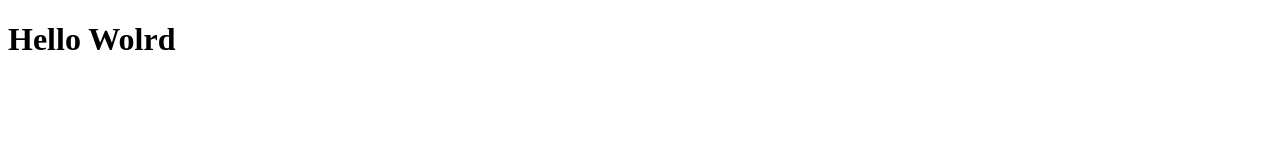
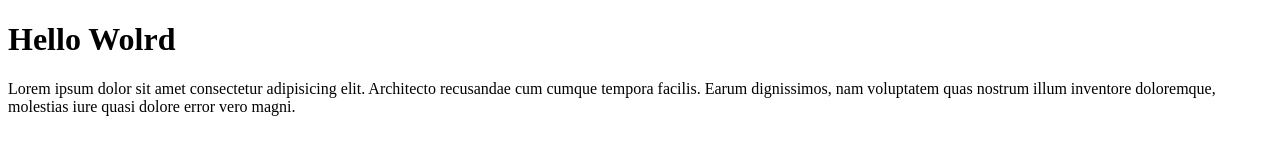
Before and after one commit to fikri47/git-test, a plain HTML site: page index.html in a window 1280 px wide. Drawn offline with Linux system fonts and the light colour scheme.

Commit message:
menambahkan paragraph

```diff
--- a/index.html
+++ b/index.html
@@ -7,5 +7,6 @@
 </head>
 <body>
     <h1>Hello Wolrd</h1>
+    <p>Lorem ipsum dolor sit amet consectetur adipisicing elit. Architecto recusandae cum cumque tempora facilis. Earum dignissimos, nam voluptatem quas nostrum illum inventore doloremque, molestias iure quasi dolore error vero magni.</p>
 </body>
 </html>
```
